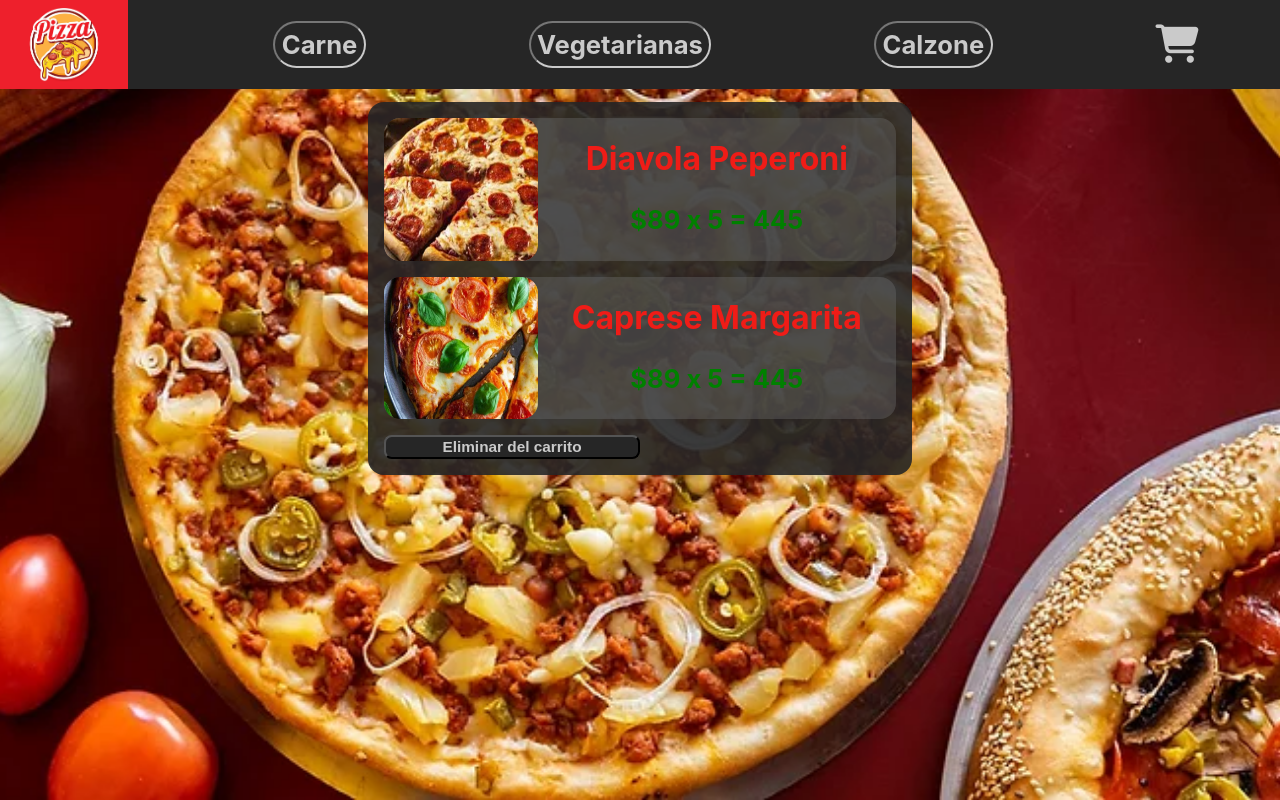
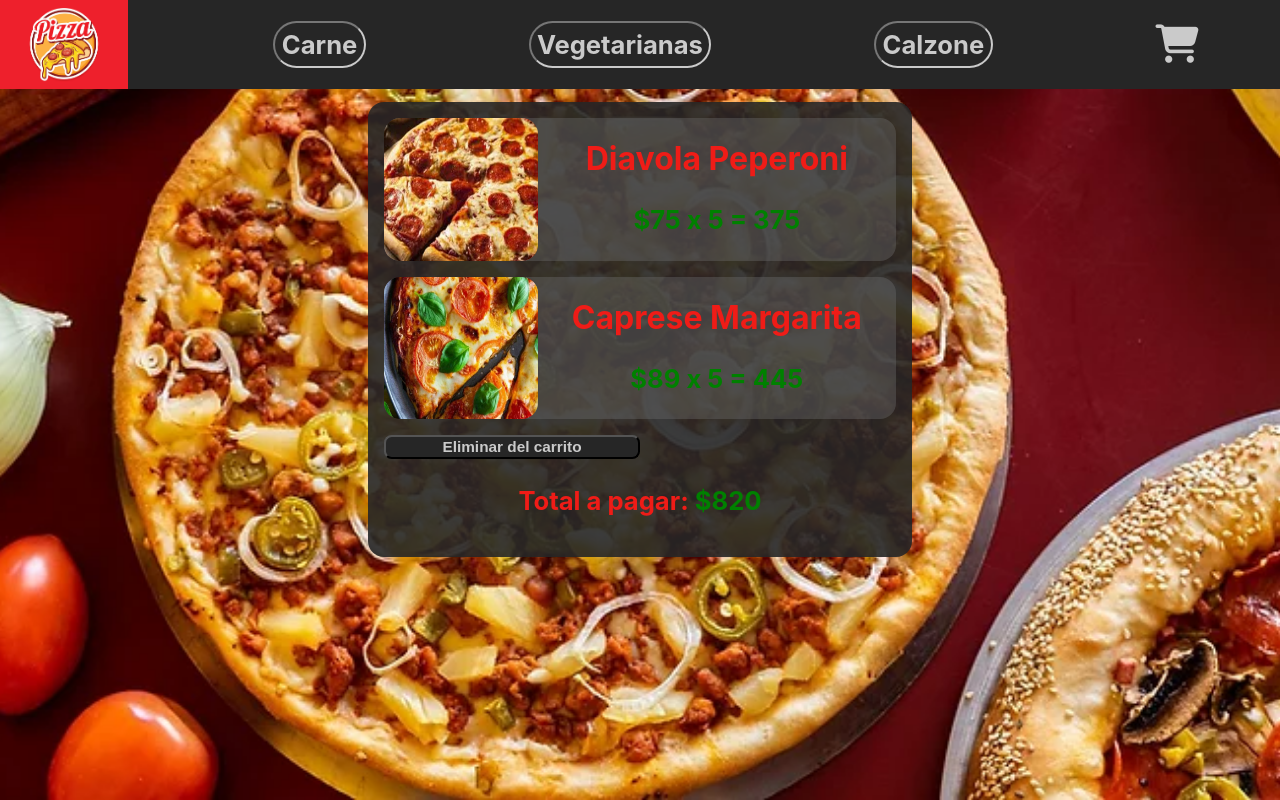
Before and after one commit to Raul-CL/Pizza-Shop-Corral, a React (Create React App) app: page /cart in a window 1280 px wide. Built offline with nearby package versions, Linux system fonts and the light colour scheme.

Commit message:
Agregar btn si carrito vacio

```diff
--- a/src/components/Cart/Cart.css
+++ b/src/components/Cart/Cart.css
@@ -7,6 +7,16 @@
     display: flex;
     flex-direction: column;
 }
+.CartTotal{
+    text-align: center;
+    font-size: 2vmax;
+    font-weight: bold;
+    color: #ef1c17;
+}
+.CartTotal:only-of-type label{
+    color: green;
+}
+
 
 .itemCart{
     display: flex;
--- a/src/components/Cart/Cart.js
+++ b/src/components/Cart/Cart.js
@@ -3,16 +3,26 @@ import React, { useContext } from "react";
 import { CartContext } from "../../context/cartContext";
 import { ItemCart } from "./ItemCart";
 import "./Cart.css"
+import { Link } from "react-router-dom";
 
 export const Cart = () => {
   const {cart, clearCart}  = useContext(CartContext);
+
+  const calcutalteTotal = (array) =>{
+    return array.map(item => item.price * item.quantity).reduce((prev, curre)=>  prev + curre, 0)
+  }
+
+
 
   return (
     <div className='cart'>
         {cart.length > 0
         ? cart.map(item => <ItemCart item={item} key={item.id} />)
-        : <p className="msjError">Tu carrito esta vacio...</p>}
+        : (<p className="msjError">Tu carrito esta vacio...</p>,
+        <Link to='/' ><button className="cartCleartBtn">Regresar al inicio.</button></Link>
+        )}
         <button className="cartCleartBtn" onClick={()=>{clearCart()}}>Eliminar del carrito</button>
+        <p className="CartTotal">Total a pagar: <label>${calcutalteTotal(cart)}</label></p>
     </div>
   )
 };
--- a/src/components/Cart/ItemCart.js
+++ b/src/components/Cart/ItemCart.js
@@ -1,7 +1,7 @@
 import React from 'react'
 
 export const ItemCart = ({item}) => {
-  console.log(item)
+  //console.log(item)
   return (
     <div className='itemCart'>
       <img src={item.thumbnail} className='itemCartImg' alt={item.title} ></img>
--- a/src/context/cartContext.js
+++ b/src/context/cartContext.js
@@ -12,7 +12,7 @@ const Provider = (props) => {
         title:"Diavola Peperoni",
         description:"Tradicional pizza italiana",
         thumbnail:'/img/diavola_pepperoni.jpg',
-        price:89,
+        price:75,
         quantity: 5,
         stock: 5,
         category: "Normal"
```
